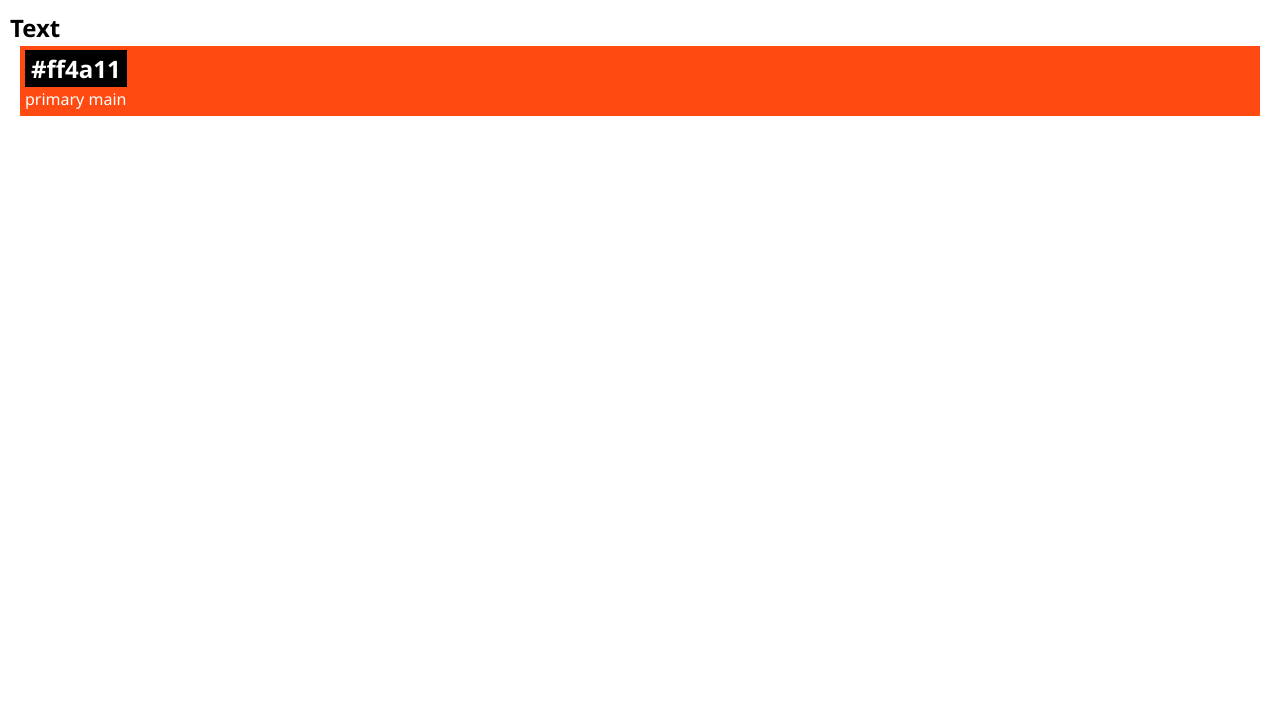
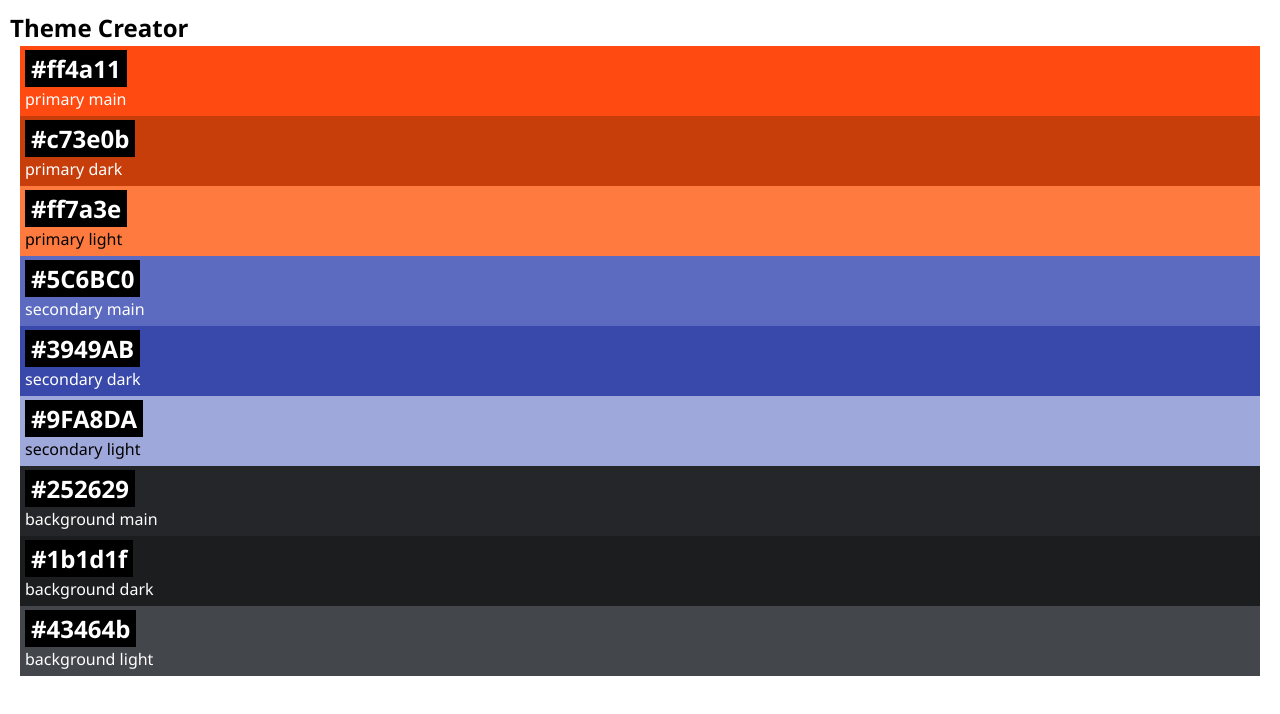
Before and after one commit to em-ha/recap-4, a React (Vite) app: page / in a window 1280 px wide. Shown: the top 714 px of the page. Built offline with nearby package versions, Linux system fonts and the light colour scheme.

Commit message:
add all colour cards

```diff
--- a/src/App.jsx
+++ b/src/App.jsx
@@ -5,8 +5,10 @@ import "./App.css";
 function App() {
   return (
     <>
-      <h2>Text</h2>
-      <Color color={initialColors[0]}/>
+      <h2>Theme Creator</h2>
+      {initialColors.map((color) => (
+        <Color key={color.id} color={color} />
+      ))}
     </>
   );
 }
```
